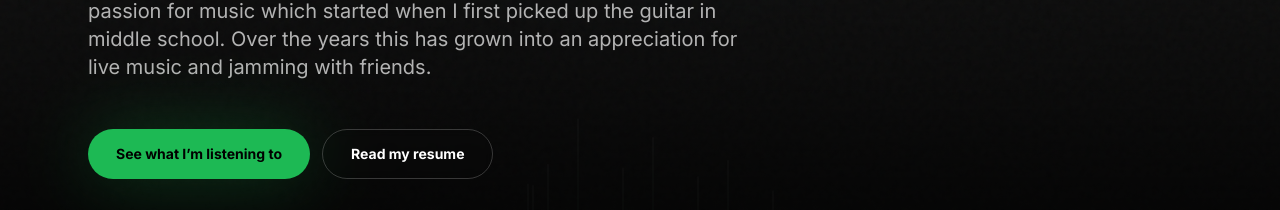
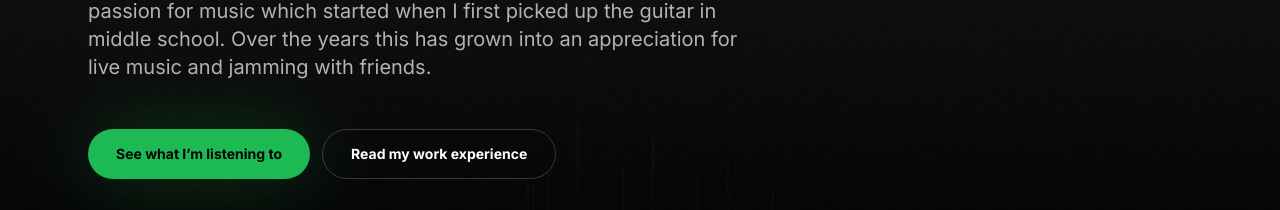
Before and after one commit to tayloraukward/webiste, a Next.js app: page / in a window 1280 px wide. Shown: the part 993-1203 px from the top of the page. Built offline with nearby package versions, Linux system fonts and the light colour scheme; no server answers.

Commit message:
changed work experience button wording

```diff
--- a/src/components/sections/hero-section.tsx
+++ b/src/components/sections/hero-section.tsx
@@ -103,7 +103,7 @@ export function HeroSection() {
             whileTap={{ scale: 0.98 }}
             className="inline-flex items-center justify-center rounded-full border border-white/20 bg-white/8 px-7 py-3.5 text-sm font-bold text-parchment backdrop-blur-sm transition-all duration-300 hover:border-spotify/35 hover:bg-white/14 active:scale-100 focus-visible:focus-ring"
           >
-            Read my resume
+            Read my work experience
           </motion.a>
         </motion.div>
 
```
